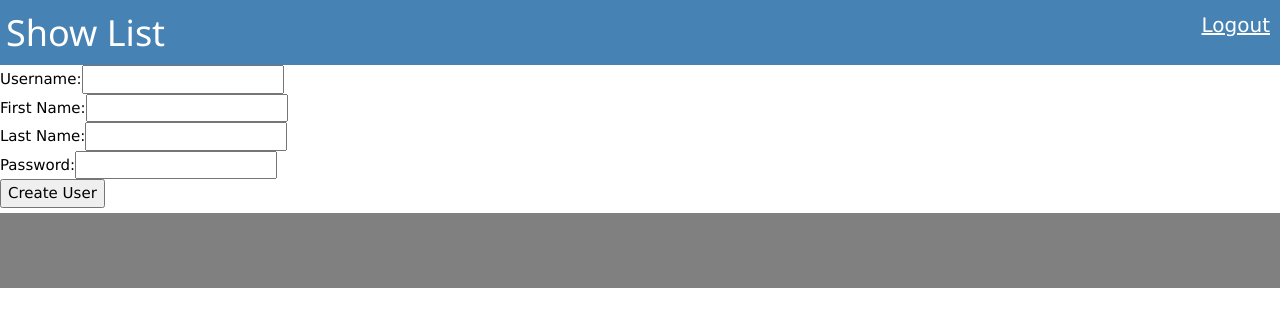
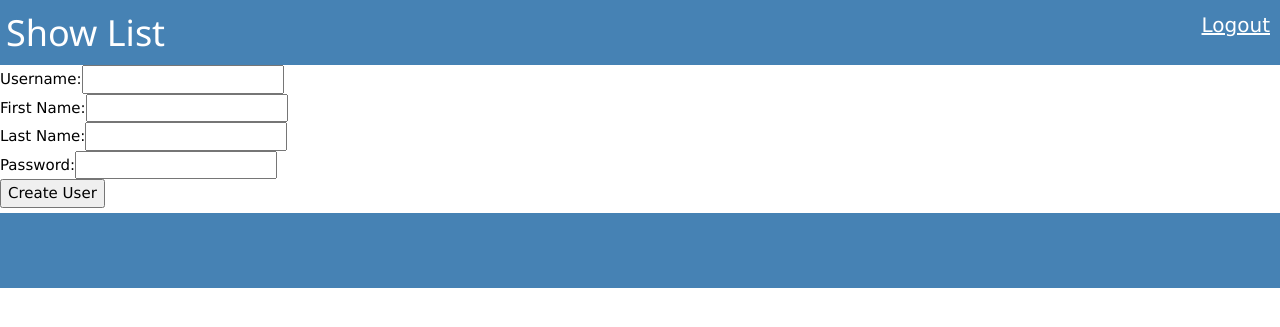
Before and after one commit to Zach-Allen/CS-3620, a PHP site: page /create_user.php in a window 1280 px wide. Shown: the top 327 px of the page. Run offline with PHP 8.4, Linux system fonts and the light colour scheme.

Commit message:
Update footer.php

```diff
--- a/footer.php
+++ b/footer.php
@@ -6,7 +6,7 @@
     width: 100%;
     padding: 6px;
     color: white;
-    background-color: gray;
+    background-color: #4682B4;
     margin-top: -10px;
     font-size: 20px;
     height: 75px;
```
